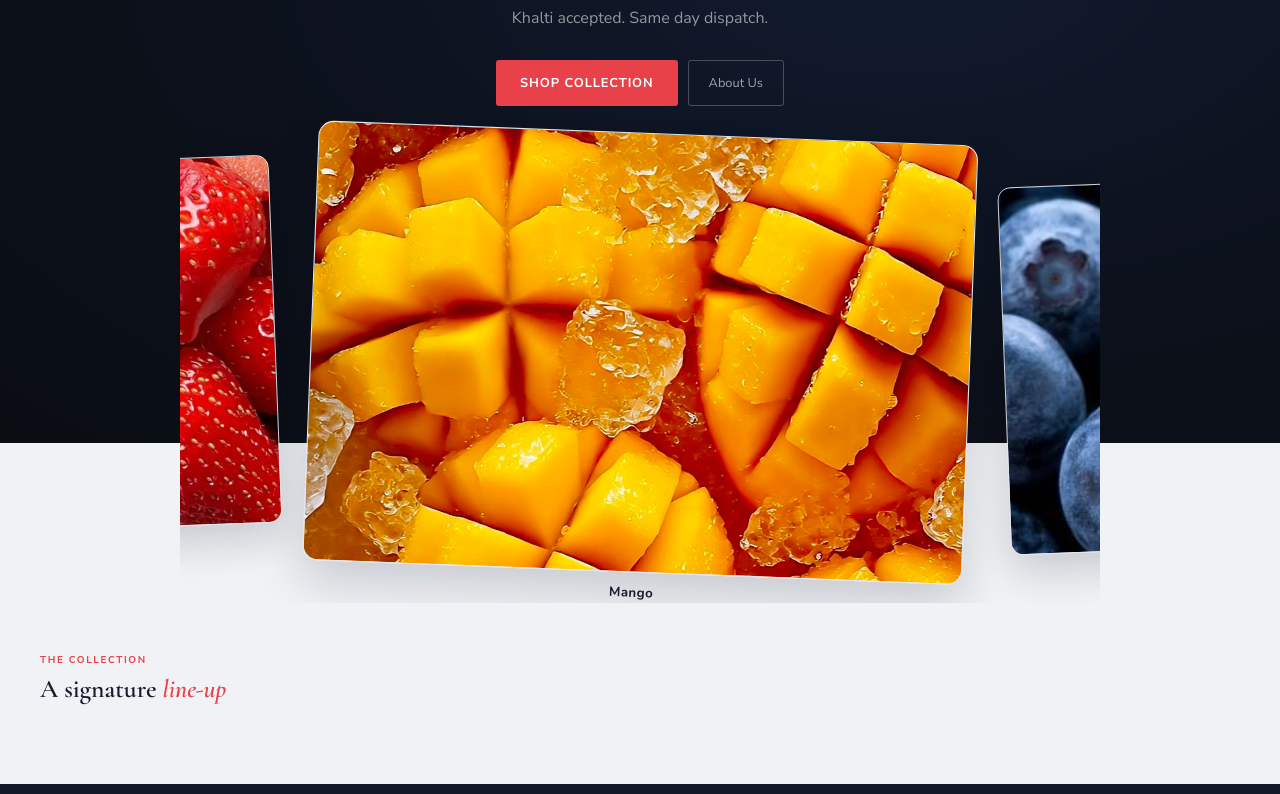
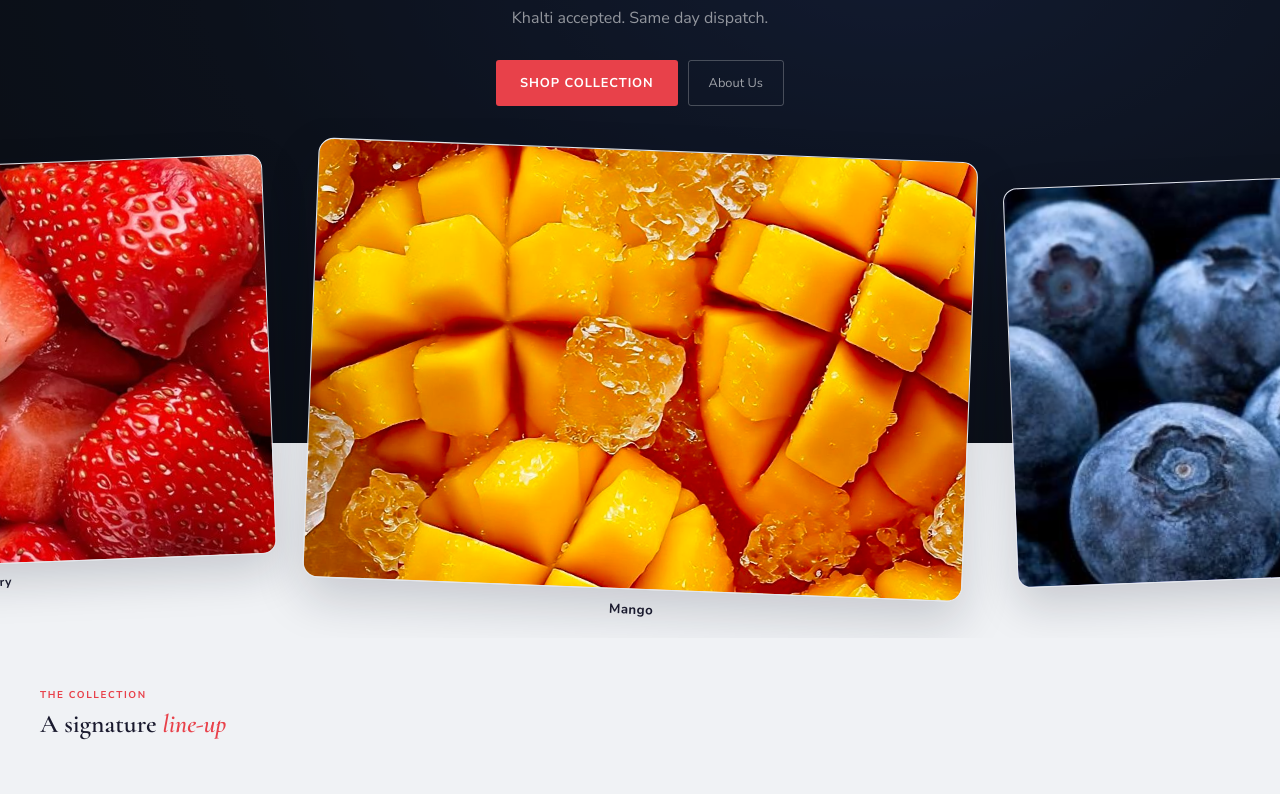
Before and after one commit to Praptea-code/myShop-fullstack, a React (Vite) app in the folder client/: page / in a window 1280 px wide. Shown: the part 446-1240 px from the top of the page. Built offline with nearby package versions, Linux system fonts and the light colour scheme; no server answers.

Commit message:
fix: correct showcase card cropping and spacing to match reference design

```diff
--- a/client/src/pages/Home.jsx
+++ b/client/src/pages/Home.jsx
@@ -257,7 +257,7 @@ export default function Home() {
   const prodCols = isMobile ? 'repeat(2,1fr)' : isTablet ? 'repeat(3,1fr)' : 'repeat(4,1fr)'
   const flavourCols = isMobile ? 'repeat(4,1fr)' : isTablet ? 'repeat(4,1fr)' : 'repeat(8,1fr)'
   const showCardW = 600
-  const showGap = 40
+  const showGap = 70
   const showRowW = SHOWCASE.length * showCardW + (SHOWCASE.length - 1) * showGap
   const showOffset = showRowW / 2 - (showIdx * (showCardW + showGap) + showCardW / 2)
 
@@ -307,13 +307,13 @@ export default function Home() {
             <button onClick={() => navigate('/products')} style={{ fontFamily: 'var(--sans)', fontSize: '0.8rem', fontWeight: 700, letterSpacing: '0.07em', textTransform: 'uppercase', background: 'var(--red)', color: '#fff', border: 'none', borderRadius: '3px', padding: '13px 24px', cursor: 'pointer' }}>Shop Collection</button>
             <button onClick={() => navigate('/about')} style={{ fontFamily: 'var(--sans)', fontSize: '0.8rem', fontWeight: 500, background: 'transparent', color: 'rgba(255,255,255,0.6)', border: '1px solid rgba(255,255,255,0.24)', borderRadius: '3px', padding: '13px 20px', cursor: 'pointer' }}>About Us</button>
           </div>
-          <div ref={showRef} style={{ position: 'absolute', left: '50%', top: isMobile ? 'calc(100% + 8px)' : 'calc(100% + 12px)', transform: 'translateX(-50%)', width: '100%', maxWidth: isMobile ? 'none' : '920px', height: isMobile ? '250px' : '485px', overflowX: isMobile ? 'auto' : 'hidden', WebkitOverflowScrolling: 'touch', scrollbarWidth: 'none' }}>
+          <div ref={showRef} style={{ position: 'absolute', left: '50%', top: isMobile ? 'calc(100% + 8px)' : 'calc(100% + 12px)', transform: 'translateX(-50%)', width: '100%', maxWidth: isMobile ? 'none' : '1280px', height: isMobile ? '250px' : '520px', overflowX: isMobile ? 'auto' : 'hidden', WebkitOverflowScrolling: 'touch', scrollbarWidth: 'none' }}>
             <div style={isMobile ? { display: 'flex', alignItems: 'center', height: '100%' } : { position: 'absolute', left: '50%', top: 0, height: '100%', marginLeft: -showRowW / 2, display: 'flex', alignItems: 'center', transform: `translateX(${showOffset}px)`, transition: 'transform 0.65s cubic-bezier(0.22, 1, 0.36, 1)' }}>
               {SHOWCASE.map((p, i) => (
                 <div key={p.name} style={{
                   flexShrink: 0,
-                  marginLeft: i === 0 ? 0 : (isMobile ? '16px' : '40px'),
-                  transform: isMobile ? 'none' : `rotate(${(i % 2 === 0 ? -1 : 1) * 2.2}deg) translateY(${(i % 3) * 6}px) scale(${i === showIdx ? 1.1 : 0.92})`,
+                  marginLeft: i === 0 ? 0 : (isMobile ? '16px' : '70px'),
+                  transform: isMobile ? 'none' : `rotate(${(i % 2 === 0 ? -1 : 1) * 2.2}deg) translateY(${(i % 3) * 6}px) scale(${i === showIdx ? 1.1 : 1})`,
                   transition: 'transform 0.65s cubic-bezier(0.22, 1, 0.36, 1)',
                   zIndex: i === showIdx ? 3 : 1,
                 }}>
@@ -336,7 +336,7 @@ export default function Home() {
       </section>
 
       {/* SIGNATURE SHOWCASE */}
-      <section style={{ background: 'var(--bg)', padding: isMobile ? 'max(0px, calc(415px - 46vh)) 16px 48px' : 'max(0px, calc(610px - 50vh)) 40px 80px' }}>
+      <section style={{ background: 'var(--bg)', padding: isMobile ? 'max(0px, calc(415px - 46vh)) 16px 48px' : 'max(0px, calc(645px - 50vh)) 40px 80px' }}>
         <div>
           <div style={{ fontSize: '0.62rem', fontWeight: 700, letterSpacing: '0.16em', color: 'var(--red)', textTransform: 'uppercase', marginBottom: '6px' }}>The collection</div>
           <div style={{ fontFamily: 'var(--serif)', fontSize: isMobile ? '1.3rem' : '1.6rem', fontWeight: 600, color: 'var(--ink)' }}>
```
